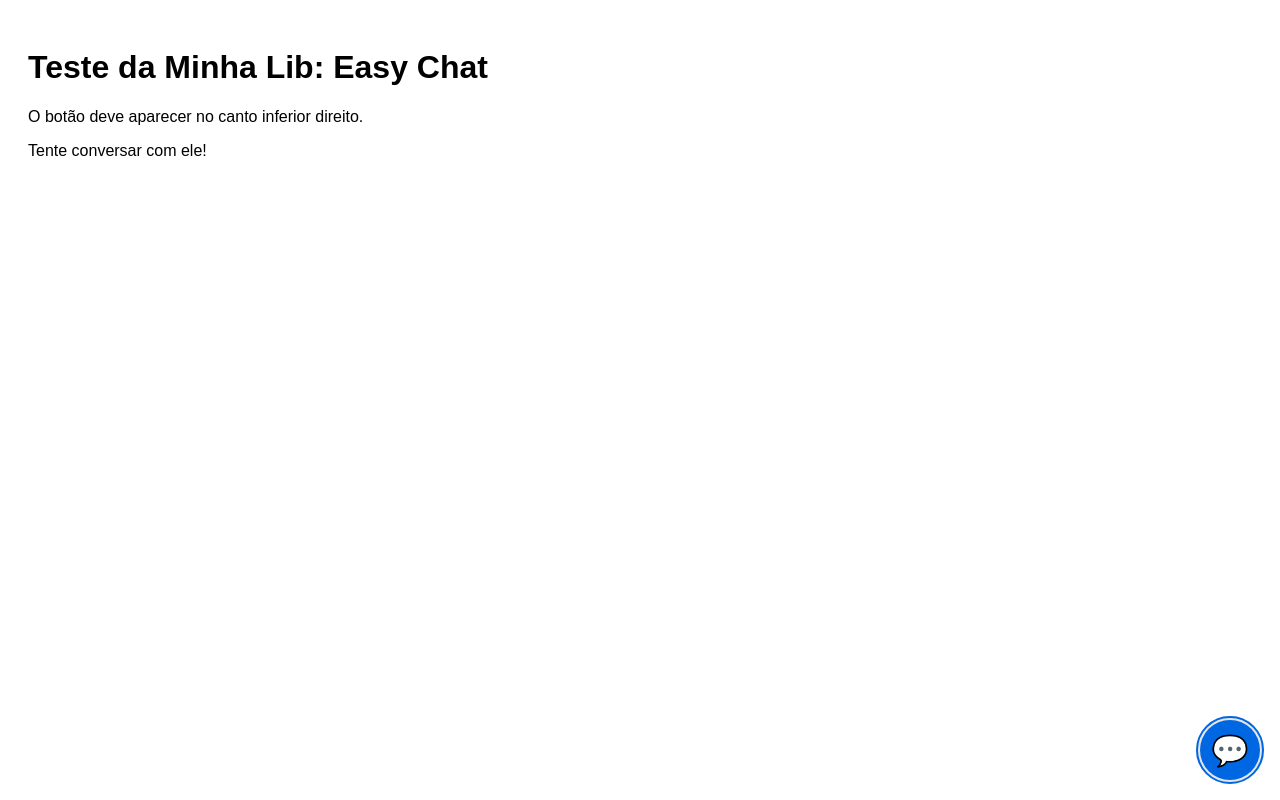
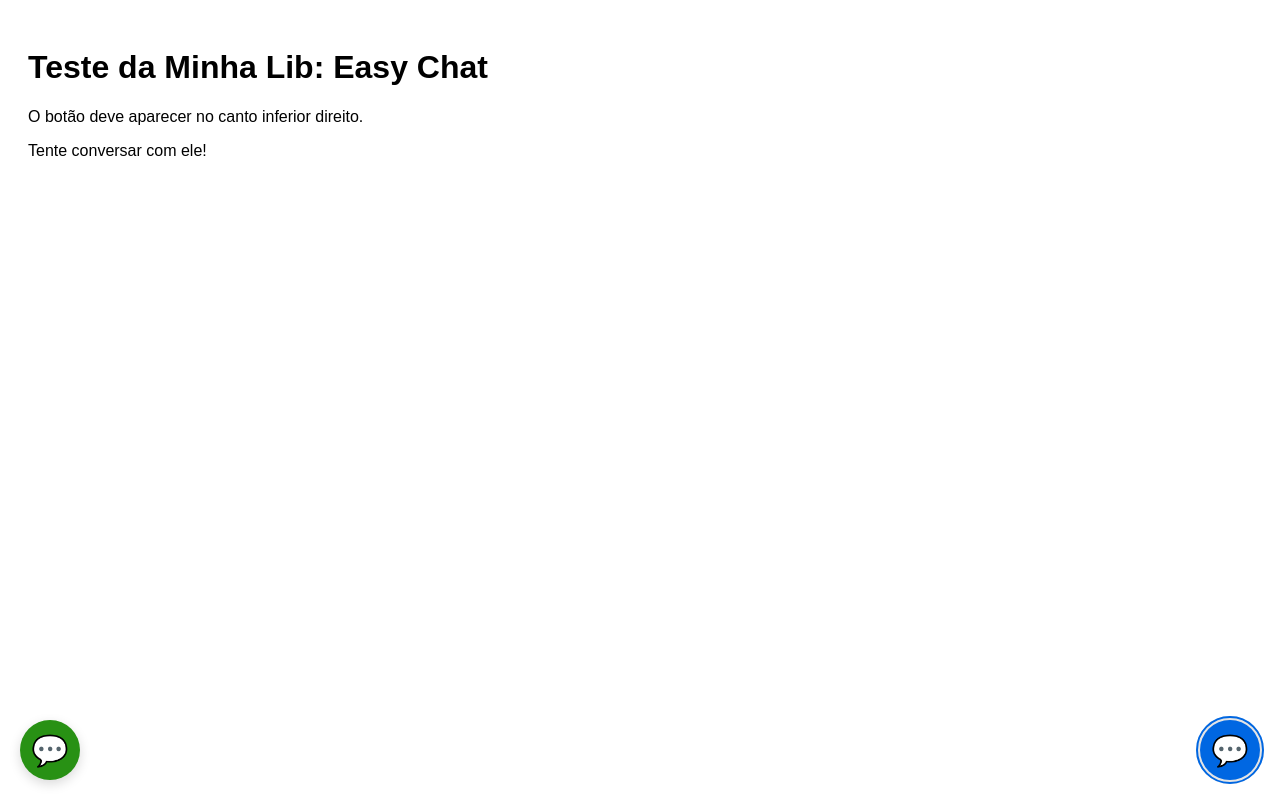
Before and after one commit to ejunior95/easy-chat, a React (Vite) app in the folder easy-chat-lib/: page / in a window 1280 px wide. Built offline with nearby package versions, Linux system fonts and the light colour scheme.

Commit message:
feat: Update version 1.1.0

```diff
--- a/easy-chat-lib/package.json
+++ b/easy-chat-lib/package.json
@@ -1,7 +1,7 @@
 {
   "name": "@ejunior95/easy-chat",
   "private": false,
-  "version": "0.1.17",
+  "version": "1.1.0",
   "description": "A secure, customizable, and type-safe React Chat Widget powered by OpenAI. Features built-in proxy support to protect API keys.",
   "keywords": [
     "react",
--- a/easy-chat-lib/src/App.tsx
+++ b/easy-chat-lib/src/App.tsx
@@ -8,6 +8,22 @@ function App() {
       <p>Tente conversar com ele!</p>
 
       {/* Instanciando o chat */}
+      <EasyChat
+        config={{
+          title: "EasyBot 🤖",
+          position: "bottom-left",
+          primaryColor: "#289114ff",
+          theme: "dark",
+          language: 'pt',
+          systemPrompt: 'Você é um assistente útil especializado em EasyChat.',
+          initialMessage: "Olá! Precisa de ajuda com a EasyChat?",
+          // @ts-ignore
+          isPlayground: true,
+          api: {
+            proxyUrl: "https://easy-chat-rho.vercel.app/api",
+          }
+        }}
+      />
       <EasyChat
         config={{
           title: "EasyBot 🤖",
--- a/easy-chat-lib/src/components/EasyChat.tsx
+++ b/easy-chat-lib/src/components/EasyChat.tsx
@@ -28,7 +28,7 @@ export interface EasyChatConfig {
 interface EasyChatProps {
   config?: EasyChatConfig;
 }
-// Constantes globais evitam recriação na renderização
+
 const OFFICIAL_PROXY_URL = 'https://easy-chat-rho.vercel.app/';
 const MAX_CHARS = 100;
 
@@ -48,6 +48,7 @@ const EasyChat: React.FC<EasyChatProps> = ({ config }) => {
     api,
   }: EasyChatConfig = config || {};
 
+  // Flag interna para desenvolvimento/site de marketing
   const _internalConfig = config as EasyChatConfig & { isPlayground?: boolean };
   const isPlayground = _internalConfig?.isPlayground ?? false;
 
@@ -65,9 +66,9 @@ const EasyChat: React.FC<EasyChatProps> = ({ config }) => {
 
   // --- REFS ---
   const messagesEndRef = useRef<HTMLDivElement>(null);
-  const chatWindowRef = useRef<HTMLDivElement>(null); // Referência para a janela (Dialog)
+  const chatWindowRef = useRef<HTMLDivElement>(null);
   const inputRef = useRef<HTMLInputElement>(null);
-  const launcherRef = useRef<HTMLButtonElement>(null); // Referência para o botão flutuante
+  const launcherRef = useRef<HTMLButtonElement>(null);
 
   // ID único para o título (usado pelo aria-labelledby)
   const titleId = 'easy-chat-title';
@@ -75,7 +76,6 @@ const EasyChat: React.FC<EasyChatProps> = ({ config }) => {
   // --- EFEITOS (LÓGICA) ---
 
   // 1. Scroll Automático
-  // Rola para baixo sempre que mensagens mudam, chat abre ou teclado mobile aparece
   useEffect(() => {
     if (isOpen) {
       messagesEndRef.current?.scrollIntoView({ behavior: 'smooth' });
@@ -96,7 +96,7 @@ const EasyChat: React.FC<EasyChatProps> = ({ config }) => {
     if (onHistoryChange) onHistoryChange(messages);
   }, [messages, onHistoryChange]);
 
-  // 4. Ajuste Mobile (Teclado)
+  // 4. Ajuste Mobile
   useEffect(() => {
     if (!isOpen) return;
     const handleResize = () => {
@@ -109,7 +109,6 @@ const EasyChat: React.FC<EasyChatProps> = ({ config }) => {
         setViewportHeight(undefined);
       }
     };
-
     if (window.visualViewport) {
       window.visualViewport.addEventListener('resize', handleResize);
       window.visualViewport.addEventListener('scroll', handleResize);
@@ -117,7 +116,6 @@ const EasyChat: React.FC<EasyChatProps> = ({ config }) => {
     } else {
       window.addEventListener('resize', handleResize);
     }
-
     return () => {
       if (window.visualViewport) {
         window.visualViewport.removeEventListener('resize', handleResize);
@@ -128,17 +126,14 @@ const EasyChat: React.FC<EasyChatProps> = ({ config }) => {
     };
   }, [isOpen]);
 
-  // --- ACESSIBILIDADE & UX (NOVO) ---
-
+  // --- ACESSIBILIDADE & UX ---
   // A. Gerenciamento de Foco e Tecla ESC
   useEffect(() => {
     // Ao abrir: focar no input
     if (isOpen) {
       // Pequeno delay para garantir que o DOM renderizou a animação
       setTimeout(() => inputRef.current?.focus(), 50);
-    }
-    // Ao fechar (completo): tentar devolver foco ao botão launcher
-    else if (!isOpen && !isClosing) {
+    } else if (!isOpen && !isClosing) {
       // Nota: O launcher precisa estar renderizado para receber foco.
       // Como ele reaparece quando !isOpen, usamos um setTimeout zero para aguardar o ciclo do React.
       setTimeout(() => launcherRef.current?.focus(), 0);
@@ -146,14 +141,10 @@ const EasyChat: React.FC<EasyChatProps> = ({ config }) => {
 
     const handleKeyDown = (e: KeyboardEvent) => {
       if (!isOpen) return;
+      // Fechar com ESC
+      if (e.key === 'Escape') closeChat();
 
-      // Fechar com ESC
-      if (e.key === 'Escape') {
-        closeChat();
-      }
-
-      // "Focus Trap" Simples (Ciclo de Tab)
-      // Garante que o usuário não "saia" do chat via Tab enquanto ele estiver aberto
+      // Focus Trap
       if (e.key === 'Tab' && chatWindowRef.current) {
         const focusableElements = chatWindowRef.current.querySelectorAll(
           'button, [href], input, select, textarea, [tabindex]:not([tabindex="-1"])'
@@ -161,12 +152,12 @@ const EasyChat: React.FC<EasyChatProps> = ({ config }) => {
         const firstElement = focusableElements[0] as HTMLElement;
         const lastElement = focusableElements[focusableElements.length - 1] as HTMLElement;
 
-        if (e.shiftKey) { /* Shift + Tab */
+        if (e.shiftKey) {
           if (document.activeElement === firstElement) {
             lastElement.focus();
             e.preventDefault();
           }
-        } else { /* Tab */
+        } else {
           if (document.activeElement === lastElement) {
             firstElement.focus();
             e.preventDefault();
@@ -174,12 +165,11 @@ const EasyChat: React.FC<EasyChatProps> = ({ config }) => {
         }
       }
     };
-
     document.addEventListener('keydown', handleKeyDown);
     return () => document.removeEventListener('keydown', handleKeyDown);
-  }, [isOpen, isClosing]); // Dependência isClosing é importante para o foco de retorno
+  }, [isOpen, isClosing]);
 
-  // B. Fechar ao clicar fora (Mouse)
+  // B. Click Outside
   useEffect(() => {
     function handleClickOutside(event: MouseEvent) {
       if (isOpen && chatWindowRef.current && !chatWindowRef.current.contains(event.target as Node)) {
@@ -276,7 +266,29 @@ const EasyChat: React.FC<EasyChatProps> = ({ config }) => {
   };
 
   const handleSend = async () => {
-    if (isPlayground || !input.trim() || isLoading) return;
+    if (!input.trim() || isLoading) return;
+
+    // --- LÓGICA DO PLAYGROUND (Site de Divulgação) ---
+    // Se estiver no playground, ignoramos validações e API real.
+    if (isPlayground) {
+        const userText = input;
+        setInput('');
+        setIsLoading(true);
+        setMessages(prev => [...prev, { role: 'user', content: userText }]);
+
+        // Simula delay de rede para parecer real
+        setTimeout(() => {
+            setMessages(prev => [...prev, {
+                role: 'assistant',
+                content: language === 'pt'
+                    ? "✨ **Modo Demonstração:** Olá! No site oficial do EasyChat, eu simulo uma resposta para você ver como sou bonito e rápido. Em sua aplicação real, aqui apareceria a resposta da Inteligência Artificial."
+                    : "✨ **Demo Mode:** Hello! On the EasyChat website, I simulate a response so you can see how fast and pretty I am. In your real app, the AI response would appear here."
+            }]);
+            setIsLoading(false);
+        }, 1500);
+        return; // Interrompe a execução para não validar nem chamar API
+    }
+    // --------------------------------------------------
 
     const validation = validateConfig();
 
@@ -327,12 +339,10 @@ const EasyChat: React.FC<EasyChatProps> = ({ config }) => {
           className={`ec-window ${isClosing ? 'ec-closing' : ''}`}
           ref={chatWindowRef}
           style={windowStyle}
-          // ACESSIBILIDADE: Define que é um diálogo modal
           role="dialog"
           aria-modal="true"
           aria-labelledby={titleId}
         >
-          {/* Cabeçalho */}
           <div className="ec-header">
             <span id={titleId}>{title}</span>
             <button
@@ -347,12 +357,7 @@ const EasyChat: React.FC<EasyChatProps> = ({ config }) => {
 
           {/* Área de Mensagens */}
           {/* ACESSIBILIDADE: aria-live anuncia novas mensagens automaticamente */}
-          <div
-            className="ec-messages"
-            role="log"
-            aria-live="polite"
-            aria-atomic="false"
-          >
+          <div className="ec-messages" role="log" aria-live="polite" aria-atomic="false">
             {messages.map((msg, idx) => (
               msg.role !== 'system' && (
                 <div key={idx} className={`ec-message ec-message-${msg.role}`}>
@@ -391,22 +396,21 @@ const EasyChat: React.FC<EasyChatProps> = ({ config }) => {
                 value={input}
                 maxLength={MAX_CHARS}
                 onChange={(e) => setInput(e.target.value)}
-                onKeyDown={(e) => { if (e.key === 'Enter' && !isPlayground) handleSend(); }}
+                // Alteração aqui: Removemos o bloqueio de !isPlayground
+                onKeyDown={(e) => { if (e.key === 'Enter') handleSend(); }}
                 disabled={isLoading}
                 aria-label={language === 'pt' ? 'Mensagem para o assistente' : 'Message to assistant'}
               />
               <button
                 onClick={handleSend}
-                disabled={isLoading || !input.trim() || isPlayground}
+                // Alteração aqui: Removemos o bloqueio de isPlayground
+                disabled={isLoading || !input.trim()}
                 aria-label={language === 'pt' ? 'Enviar mensagem' : 'Send message'}
               >
                 ➤
               </button>
             </div>
-            <div
-              className={`ec-char-counter ${getCounterClass()}`}
-              aria-hidden="true" // Ocultamos do leitor pois pode ser barulhento ler a cada tecla
-            >
+            <div className={`ec-char-counter ${getCounterClass()}`} aria-hidden="true">
               {input.length}/{MAX_CHARS} {language === 'pt' ? 'caracteres' : 'characters'}
             </div>
           </div>
```
Also changed, not shown: 1 other file (tests, documents, lock files or other folders).
